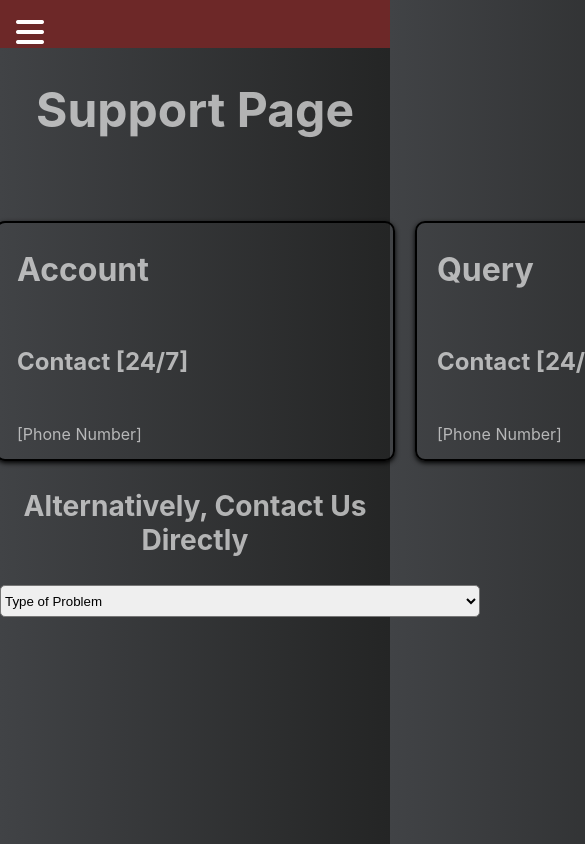
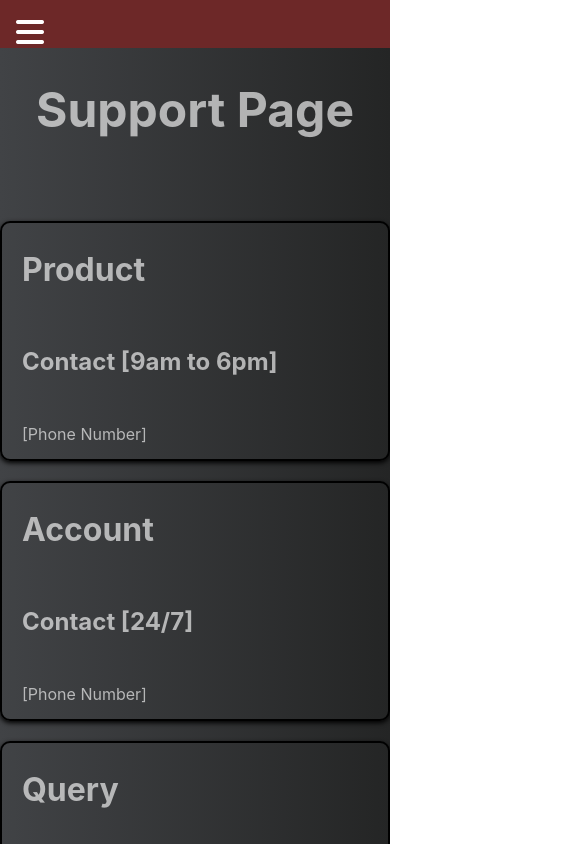
Before and after one commit to AroonSalotra/superhero-formula-site, a React (Create React App) app: page /support in a window 390 px wide. Shown: the top 844 px of the page, 585 px wide, since content can reach past the window. Built offline with nearby package versions, Linux system fonts and the light colour scheme.

Commit message:
add mobile responsiveness for support page

```diff
--- a/src/index.css
+++ b/src/index.css
@@ -372,10 +372,12 @@ textarea {
   flex-direction: column;
   /* justify-content: center; */
   align-items: center;
-  margin: auto;
+  /* margin: auto; */
   /* width: 20rem; */
   gap: 20px;
+  /* display: none; */
 }
+
 
 #supportText {
   resize: none;
@@ -418,6 +420,7 @@ textarea {
 }
 
 #supportSelect, #supportEmail, #supportFile, #supportText {
+  /* width: auto; */
   width: 30rem;
   height: 2rem;
   border-radius: 5px;
@@ -499,7 +502,6 @@ textarea {
     display: none;
   }
 
-
   .productsTitle {
     width: 15rem;
   }
@@ -532,9 +534,23 @@ textarea {
     /* max-width: 20rem; */
   }
 
-  .productsViewContainer img {}
+  .supportContainer {
+    /* align-items: center; */
+  }
 
-  #bannerContainer {}
+  .supportContainer div {
+    width: auto;
+  }
+
+  .supportForm {
+    /* align-items: baseline; */
+  }
+  #supportSelect, #supportEmail, #supportFile, #supportText {
+    /* width: 30rem; */
+    width: auto;
+    height: 2rem;
+    border-radius: 5px;
+  }
 
   #bannerImg-2 {
     display: none;
@@ -544,6 +560,9 @@ textarea {
     flex-direction: column;
     gap: 1px;
     padding-left: 5rem;
+  }
+
+  .supportForm {
   }
 }
 
@@ -593,5 +612,9 @@ textarea {
     /* flex-direction: column; */
   }
 
+  .supportContainer {
+    display: flex;
+  }
+
 
 }
```
